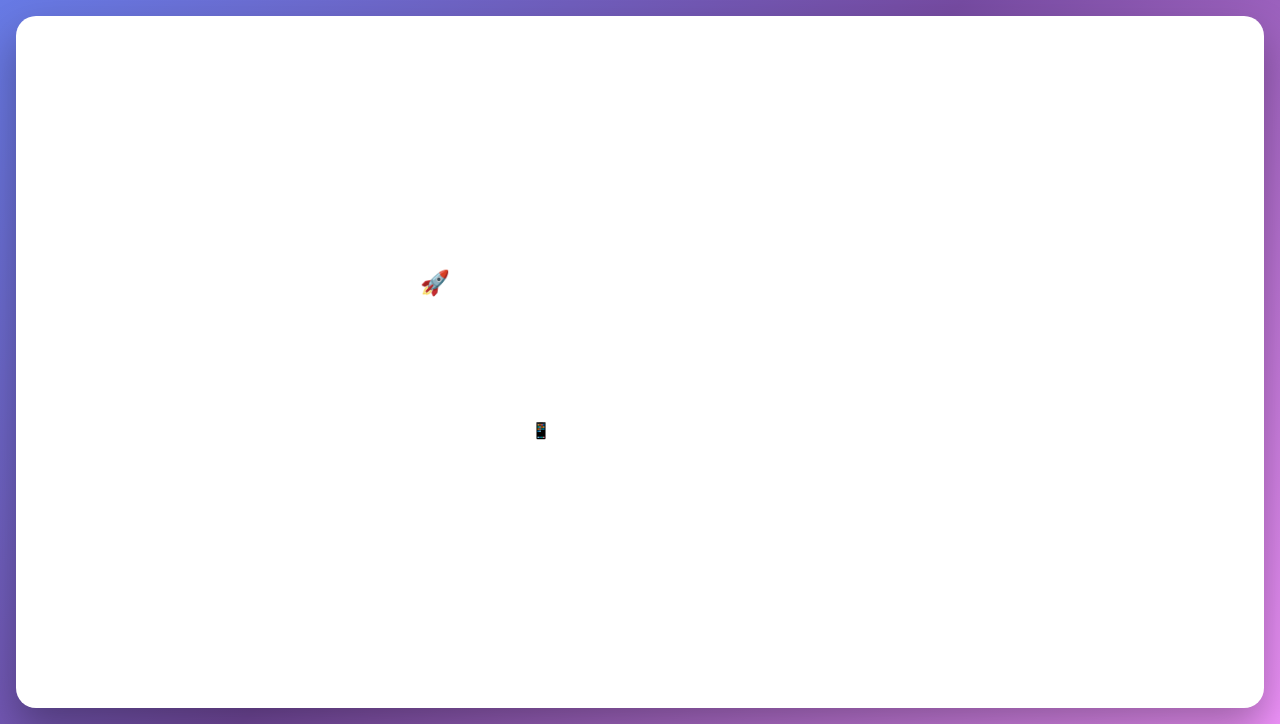
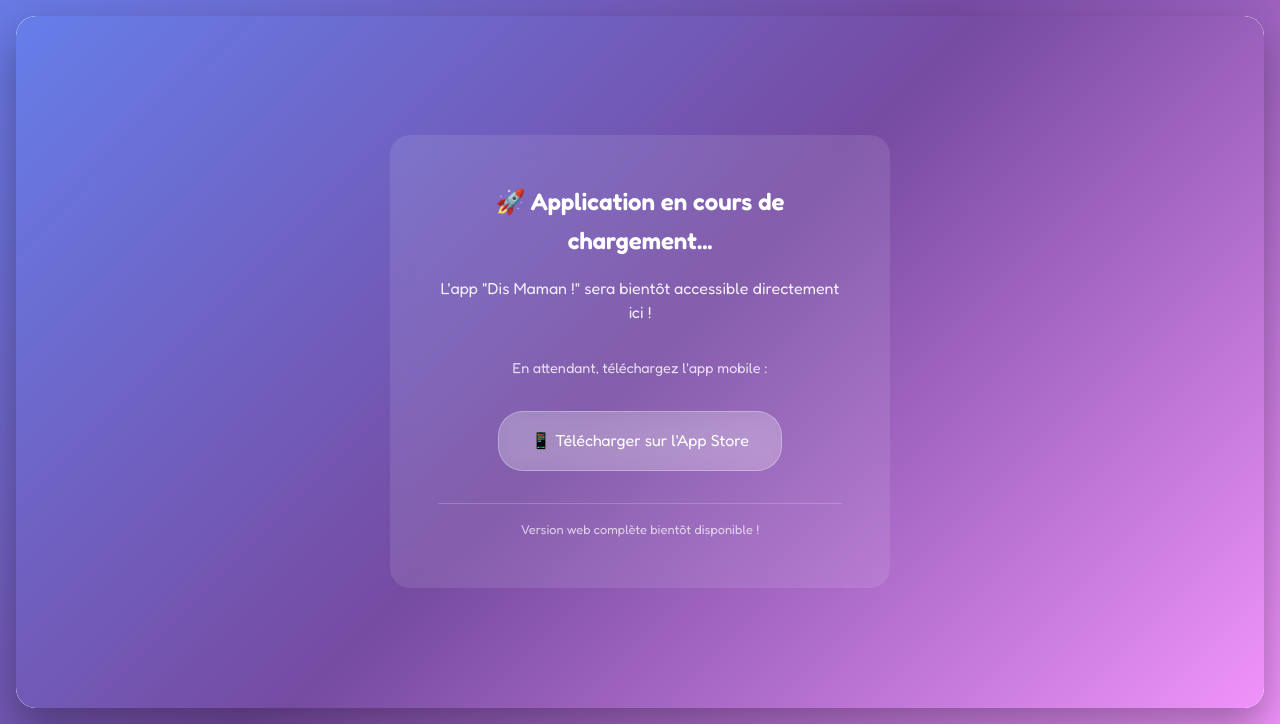
Before and after one commit to amarareunion/dismaman-website, a plain HTML site: page app.html in a window 1280 px wide. Shown: the part 76-800 px from the top of the page. Drawn offline with Linux system fonts and the light colour scheme.

Commit message:
Update app.html

```diff
--- a/app.html
+++ b/app.html
@@ -156,14 +156,20 @@
         <!-- App Frame -->
         <div class="app-frame">
             <!-- Contenu temporaire en attendant l'URL correcte -->
-            <div style="display: flex; flex-direction: column; justify-content: center; align-items: center; height: 100%; color: white; text-align: center; padding: 2rem;">
-                <h2>🚀 Application en cours de chargement...</h2>
-                <p>L'app "Dis Maman !" sera bientôt accessible directement ici !</p>
-                <p style="margin-top: 2rem; opacity: 0.8;">En attendant, téléchargez l'app mobile :</p>
-                <a href="https://apps.apple.com/app/dis-maman" style="display: inline-block; margin-top: 1rem; background: rgba(255,255,255,0.2); padding: 1rem 2rem; border-radius: 25px; color: white; text-decoration: none;">
-                    📱 Télécharger sur l'App Store
-                </a>
-            </div>
+<div style="display: flex; flex-direction: column; justify-content: center; align-items: center; height: 100%; background: linear-gradient(135deg, #667eea 0%, #764ba2 50%, #f093fb 100%); color: white; text-align: center; padding: 2rem; border-radius: 20px;">
+    <div style="background: rgba(255,255,255,0.1); backdrop-filter: blur(10px); border-radius: 20px; padding: 3rem; max-width: 500px;">
+        <h2 style="margin-bottom: 1rem; font-size: 1.5rem; font-weight: 600;">🚀 Application en cours de chargement...</h2>
+        <p style="margin-bottom: 1rem; opacity: 0.9; line-height: 1.5;">L'app "Dis Maman !" sera bientôt accessible directement ici !</p>
+        <p style="margin-top: 2rem; margin-bottom: 1rem; opacity: 0.8; font-size: 0.9rem;">En attendant, téléchargez l'app mobile :</p>
+        <a href="#download" style="display: inline-block; margin-top: 1rem; background: rgba(255,255,255,0.2); backdrop-filter: blur(10px); padding: 1rem 2rem; border-radius: 25px; color: white; text-decoration: none; border: 1px solid rgba(255,255,255,0.3); transition: all 0.3s ease;" onmouseover="this.style.background='rgba(255,255,255,0.3)'" onmouseout="this.style.background='rgba(255,255,255,0.2)'">
+            📱 Télécharger sur l'App Store
+        </a>
+
+        <div style="margin-top: 2rem; padding-top: 1rem; border-top: 1px solid rgba(255,255,255,0.2);">
+            <p style="font-size: 0.8rem; opacity: 0.7;">Version web complète bientôt disponible !</p>
+        </div>
+    </div>
+</div>
         </div>
     </div>
 
```
